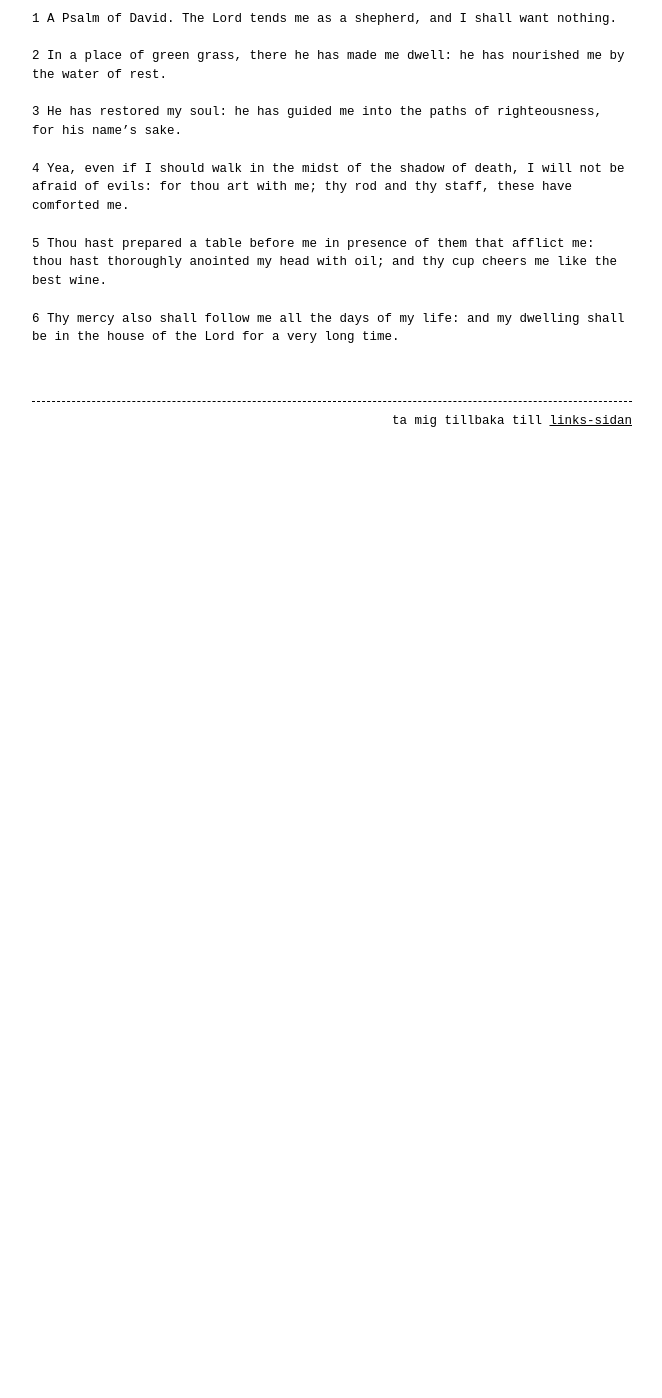
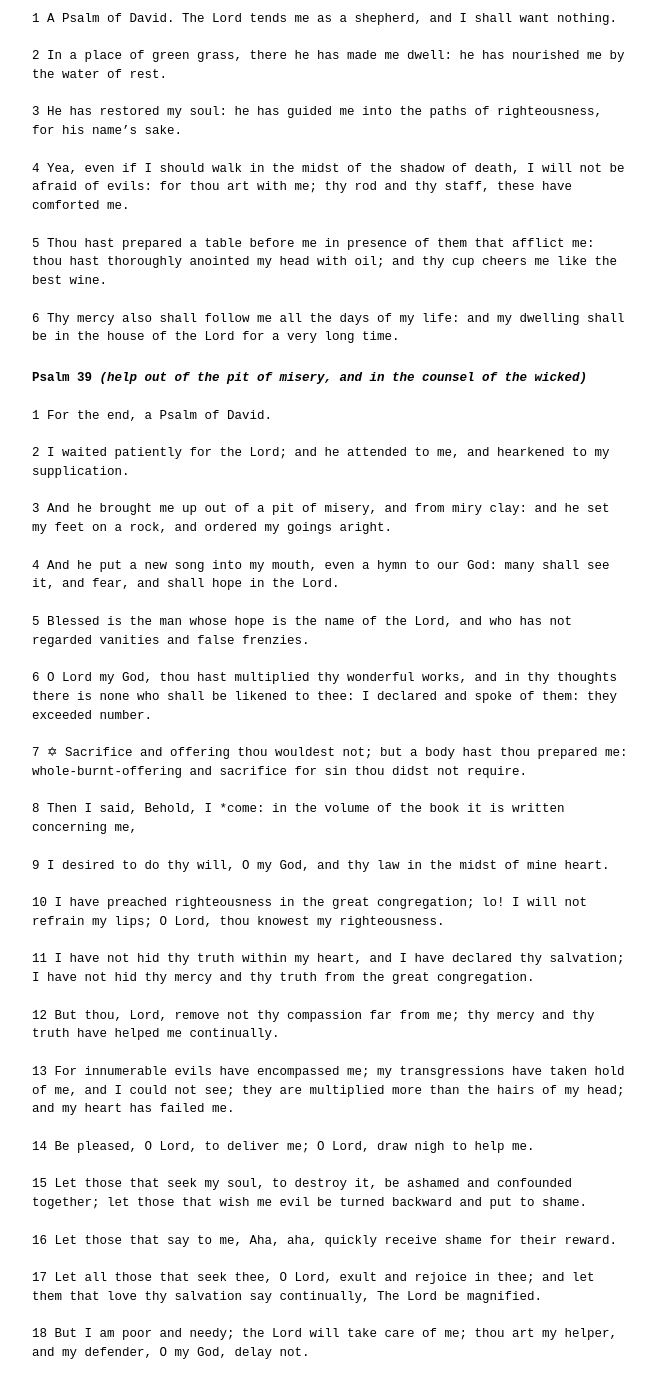
Before and after one commit to ronim-efrin/kitab, a Jekyll site: the page built from Joe.md, in a window 1280 px wide and 1400 px high, scrolled down 2870 px. Shown: the whole window, without its empty margins (308-970 px from the left). Built offline with Jekyll 4.4.1, drawn with Linux system fonts in a browser that asks for light colours; before the commit the page ends 3321 px from its top, so only the background shows below that.

Commit message:
Update Joe.md

```diff
--- a/Joe.md
+++ b/Joe.md
@@ -67,3 +67,24 @@ permalink: prayer
 <br>4 Yea, even if I should walk in the midst of the shadow of death, I will not be afraid of evils: for thou art with me; thy rod and thy staff, these have comforted me.
 <br>5 Thou hast prepared a table before me in presence of them that afflict me: thou hast thoroughly anointed my head with oil; and thy cup cheers me like the best wine.
 <br>6 Thy mercy also shall follow me all the days of my life: and my dwelling shall be in the house of the Lord for a very long time.
+
+
+# **Psalm 39** *(help out of the pit of misery, and in the counsel of the wicked)*
+<br>1 For the end, a Psalm of David.
+<br>2 I waited patiently for the Lord; and he attended to me, and hearkened to my supplication.
+<br>3 And he brought me up out of a pit of misery, and from miry clay: and he set my feet on a rock, and ordered my goings aright.
+<br>4 And he put a new song into my mouth, even a hymn to our God: many shall see it, and fear, and shall hope in the Lord.
+<br>5 Blessed is the man whose hope is the name of the Lord, and who has not regarded vanities and false frenzies.
+<br>6 O Lord my God, thou hast multiplied thy wonderful works, and in thy thoughts there is none who shall be likened to thee: I declared and spoke of them: they exceeded number.
+<br>7 ✡ Sacrifice and offering thou wouldest not; but a body hast thou prepared me: whole-burnt-offering and sacrifice for sin thou didst not require.
+<br>8 Then I said, Behold, I *come: in the volume of the book it is written concerning me,
+<br>9 I desired to do thy will, O my God, and thy law in the midst of mine heart.
+<br>10 I have preached righteousness in the great congregation; lo! I will not refrain my lips; O Lord, thou knowest my righteousness.
+<br>11 I have not hid thy truth within my heart, and I have declared thy salvation; I have not hid thy mercy and thy truth from the great congregation.
+<br>12 But thou, Lord, remove not thy compassion far from me; thy mercy and thy truth have helped me continually.
+<br>13 For innumerable evils have encompassed me; my transgressions have taken hold of me, and I could not see; they are multiplied more than the hairs of my head; and my heart has failed me.
+<br>14 Be pleased, O Lord, to deliver me; O Lord, draw nigh to help me.
+<br>15 Let those that seek my soul, to destroy it, be ashamed and confounded together; let those that wish me evil be turned backward and put to shame.
+<br>16 Let those that say to me, Aha, aha, quickly receive shame for their reward.
+<br>17 Let all those that seek thee, O Lord, exult and rejoice in thee; and let them that love thy salvation say continually, The Lord be magnified.
+<br>18 But I am poor and needy; the Lord will take care of me; thou art my helper, and my defender, O my God, delay not.
```
